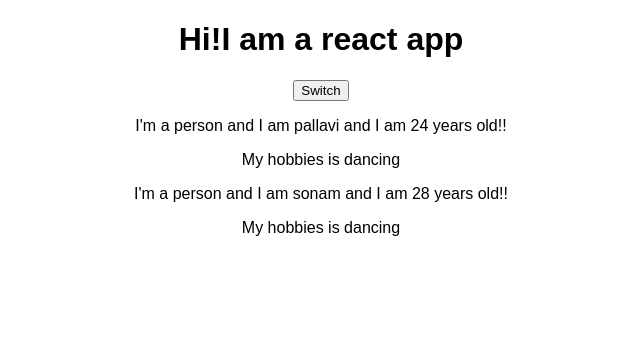
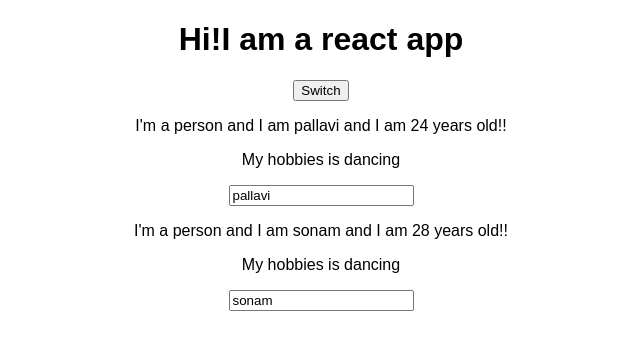
Before and after one commit to Pall104/ReactBurgerOrder, a React (Create React App) app: page / in a window 1280 px wide. Shown: the top 350 px of the page, without its empty margins (319-959 px from the left). Built offline with nearby package versions, Linux system fonts and the light colour scheme.

Commit message:
added event handler

```diff
--- a/src/App.js
+++ b/src/App.js
@@ -15,13 +15,20 @@
       { name: newName, age: 28 }
     ]});
   }
+  nameChangedHandler = (event) => {
+    this.setState({persons: [
+      { name: 'pallavi', age: 24 },
+      { name: event.target.value, age: 28 }
+    ]});
+  }
+
   render() {
    return (
       <div className="App">
       <h1>Hi!I am a react app</h1>
-      <button onClick={this.switchNameHandler.bind(this,'hello')}>Switch</button>
+      <button onClick={() => this.switchNameHandler('kelan')}>Switch</button>
       <Person click={this.switchNameHandler.bind(this,'hello')} name={this.state.persons[0].name} age={this.state.persons[0].age}>My hobbies is dancing</Person>
-      <Person name={this.state.persons[1].name} age={this.state.persons[1].age}>My hobbies is dancing</Person>
+      <Person name={this.state.persons[1].name} changed={this.nameChangedHandler} age={this.state.persons[1].age}>My hobbies is dancing</Person>
       </div>
    );
   // return React.createElement('div',{className:'App'},React.createElement('h1',null,'Hi I\'m a React App!!!'));
--- a/src/Person/Person.js
+++ b/src/Person/Person.js
@@ -7,6 +7,7 @@
         <div>
        <p onClick={props.click}>I'm a person and I am {props.name} and I am {props.age} years old!! </p>
        <p>{props.children}</p>
+       <input type="text" onChange={props.changed} value={props.name}></input>
        </div>
 
     );
```
